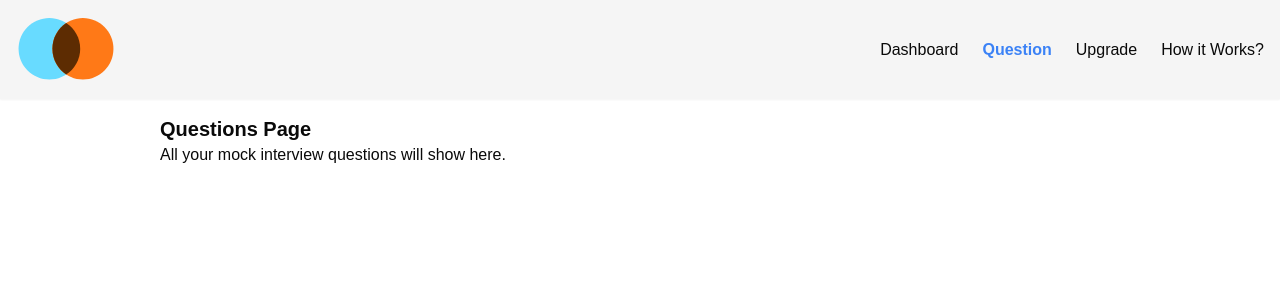
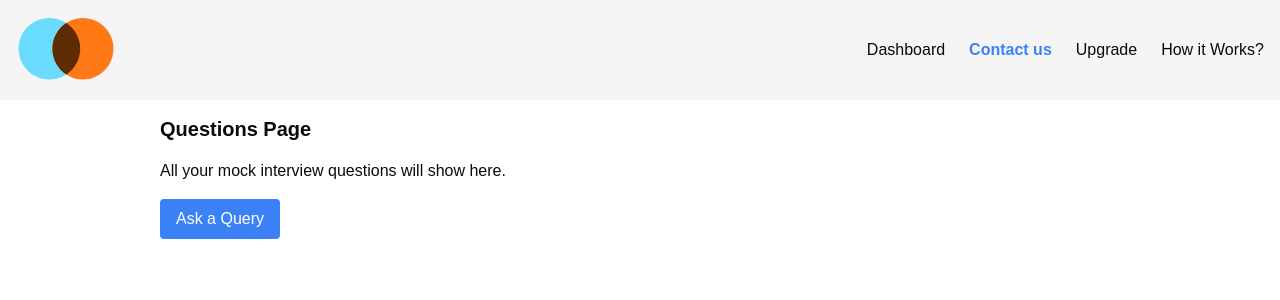
Before and after one commit to yash1701garg/Ai_Mock_Interview_Web, a Next.js app: page /dashboard/questions in a window 1280 px wide. Shown: the top 300 px of the page. Built offline with nearby package versions, Linux system fonts and the light colour scheme.

Commit message:
contact us page complete

```diff
--- a/app/dashboard/_components/Header.jsx
+++ b/app/dashboard/_components/Header.jsx
@@ -61,7 +61,7 @@ function Header() {
           <li className={linkStyle('/dashboard')}>Dashboard</li>
         </Link>
         <Link href="/dashboard/questions">
-          <li className={linkStyle('/dashboard/questions')}>Question</li>
+          <li className={linkStyle('/dashboard/questions')}>Contact us</li>
         </Link>
         <Link href="/dashboard/upgrade">
           <li className={linkStyle('/dashboard/upgrade')}>Upgrade</li>
--- a/app/dashboard/questions/page.jsx
+++ b/app/dashboard/questions/page.jsx
@@ -1,8 +1,17 @@
 export default function QuestionsPage() {
     return (
-      <div className="p-4">
+      <div className="p-4 space-y-4">
         <h1 className="text-xl font-bold">Questions Page</h1>
         <p>All your mock interview questions will show here.</p>
+
+        <a
+          href="https://mail.google.com/mail/?view=cm&fs=1&to=yashgarg1701@gmail.com&su=Query%20about%20Mock%20Interview&body=Hi%20Yash,"
+          target="_blank"
+          rel="noopener noreferrer"
+          className="inline-block bg-blue-500 text-white px-4 py-2 rounded hover:bg-blue-600 transition"
+        >
+          Ask a Query
+        </a>
       </div>
     );
   }
```
